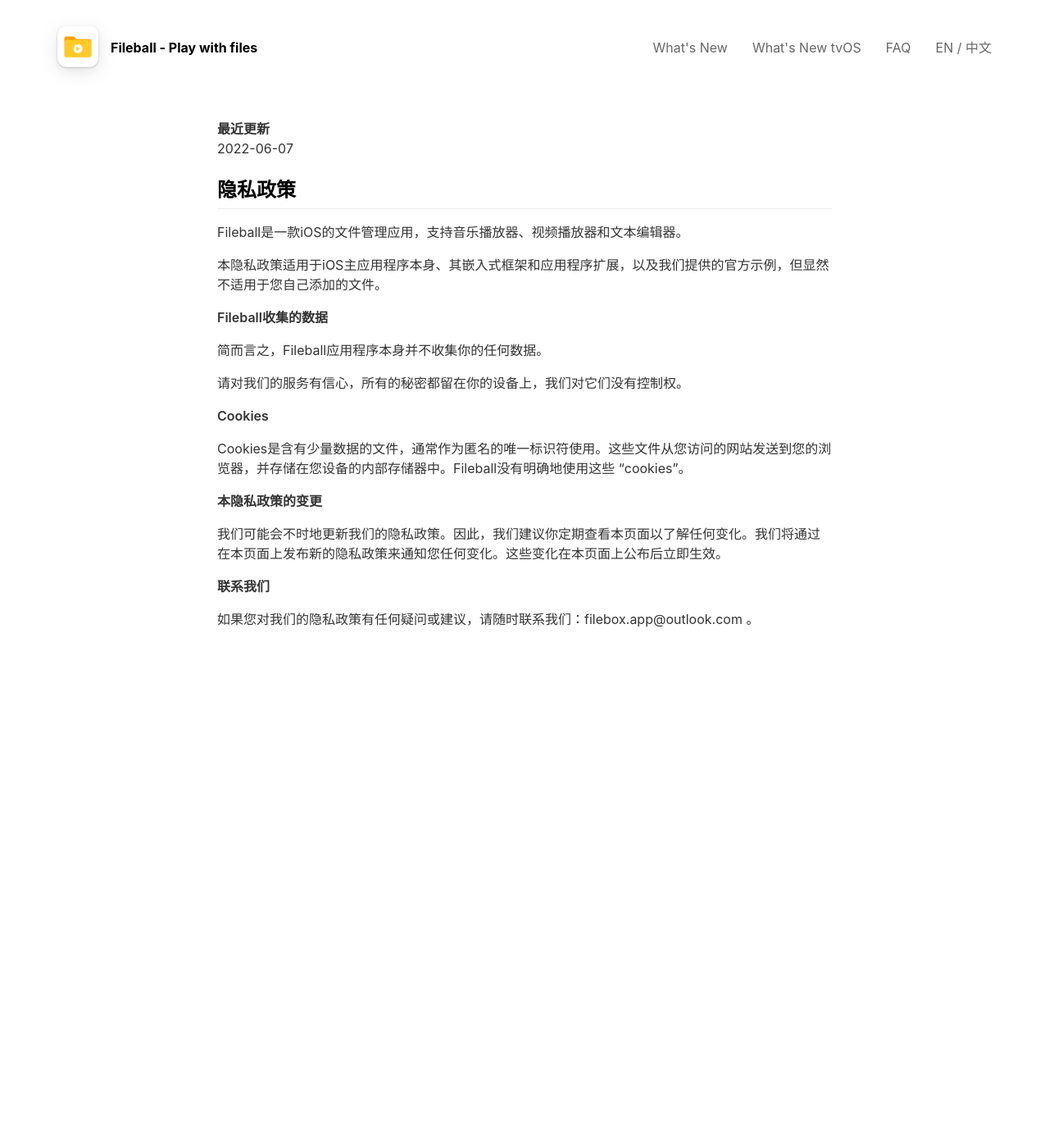
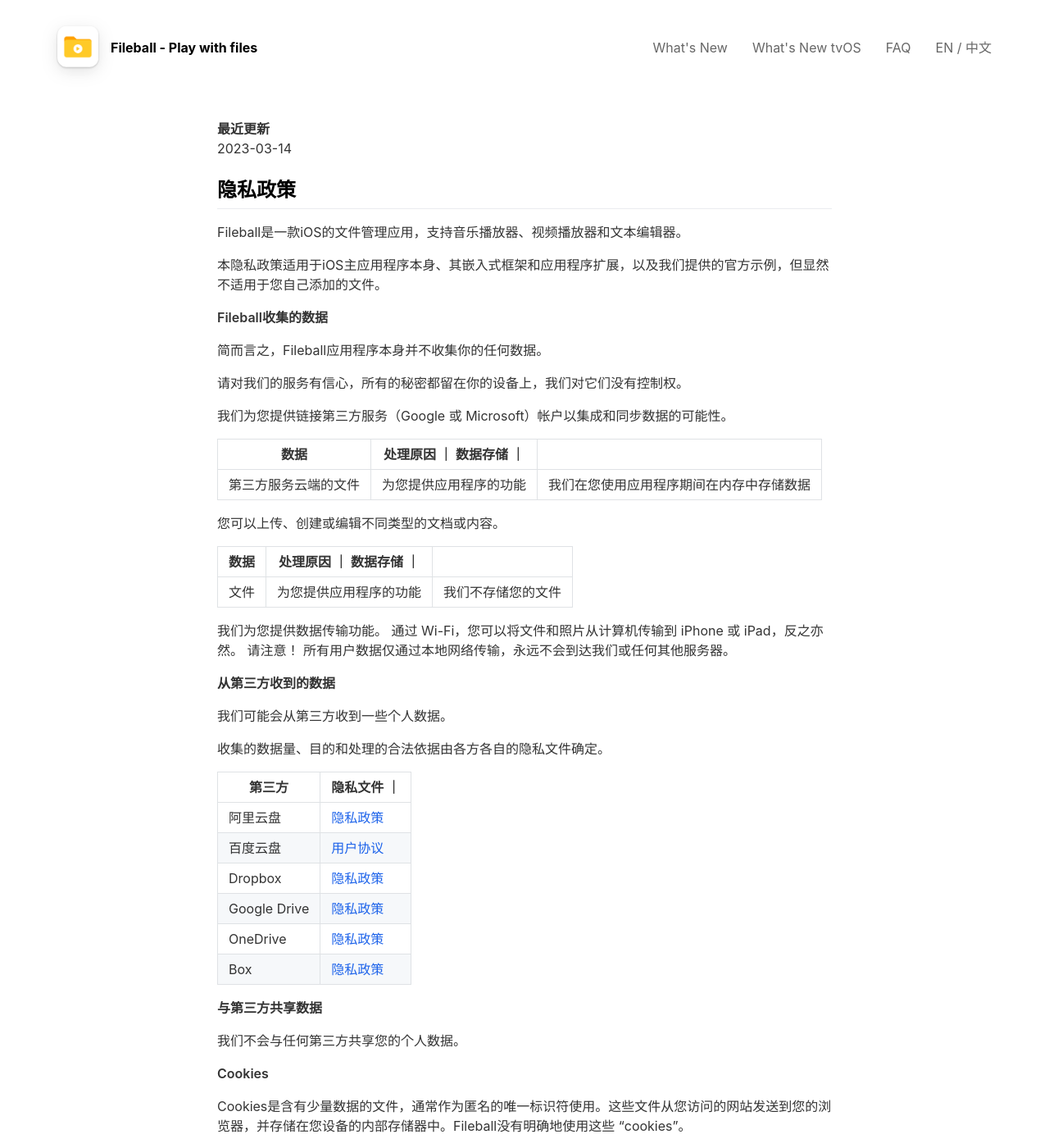
Before and after one commit to alexiscn/fileball.app, a Jekyll site: the page built from _pages/cn/privacypolicy.md, in a window 1280 px wide and 1400 px high. Shown: the whole window at 82% size. Built offline with Jekyll 4.4.1, drawn with Linux system fonts in a browser that asks for light colours; nearby versions of some CDN libraries.

Commit message:
update privacy

```diff
--- a/_pages/cn/privacypolicy.md
+++ b/_pages/cn/privacypolicy.md
@@ -7,7 +7,7 @@
 ---
 
 **最近更新**
-2022-06-07
+2023-03-14
 
 ## 隐私政策
 
@@ -21,6 +21,39 @@
 
 请对我们的服务有信心，所有的秘密都留在你的设备上，我们对它们没有控制权。
 
+我们为您提供链接第三方服务（Google 或 Microsoft）帐户以集成和同步数据的可能性。
+
+| 数据 | 处理原因 ｜ 数据存储 ｜
+| - | - | - |
+| 第三方服务云端的文件 | 为您提供应用程序的功能 | 我们在您使用应用程序期间在内存中存储数据  |
+
+您可以上传、创建或编辑不同类型的文档或内容。
+
+| 数据 | 处理原因 ｜ 数据存储 ｜
+| - | - | - |
+| 文件 | 为您提供应用程序的功能 | 我们不存储您的文件 |
+
+我们为您提供数据传输功能。 通过 Wi-Fi，您可以将文件和照片从计算机传输到 iPhone 或 iPad，反之亦然。 请注意！ 所有用户数据仅通过本地网络传输，永远不会到达我们或任何其他服务器。
+
+**从第三方收到的数据**
+
+我们可能会从第三方收到一些个人数据。
+
+收集的数据量、目的和处理的合法依据由各方各自的隐私文件确定。
+
+| 第三方 | 隐私文件 ｜
+| -- | -- |
+| 阿里云盘 | [隐私政策](https://terms.alicdn.com/legal-agreement/terms/suit_bu1_alibaba_group/suit_bu1_alibaba_group202102022125_53871.html?spm=aliyundrive.index.0.0.7db16f60C98VE9) |
+| 百度云盘 | [用户协议](https://pan.baidu.com/disk/agreement#/) |
+| Dropbox | [隐私政策](https://www.dropbox.com/privacy) |
+| Google Drive | [隐私政策](https://policies.google.com/privacy) |
+| OneDrive | [隐私政策](https://privacy.microsoft.com/en-gb/privacy) |
+| Box | [隐私政策](https://www.box.com/legal/privacypolicy) |
+
+**与第三方共享数据**
+
+我们不会与任何第三方共享您的个人数据。
+
 **Cookies**
 
 Cookies是含有少量数据的文件，通常作为匿名的唯一标识符使用。这些文件从您访问的网站发送到您的浏览器，并存储在您设备的内部存储器中。Fileball没有明确地使用这些 "cookies"。
```
Also changed, not shown: _pages/privacypolicy.md (+2 -2 lines).
